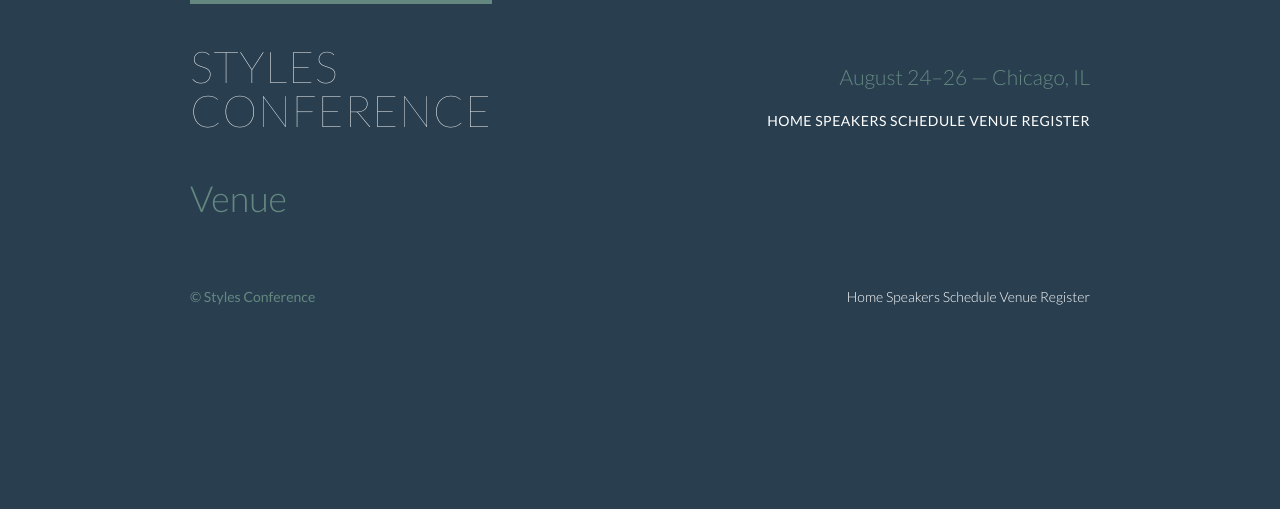
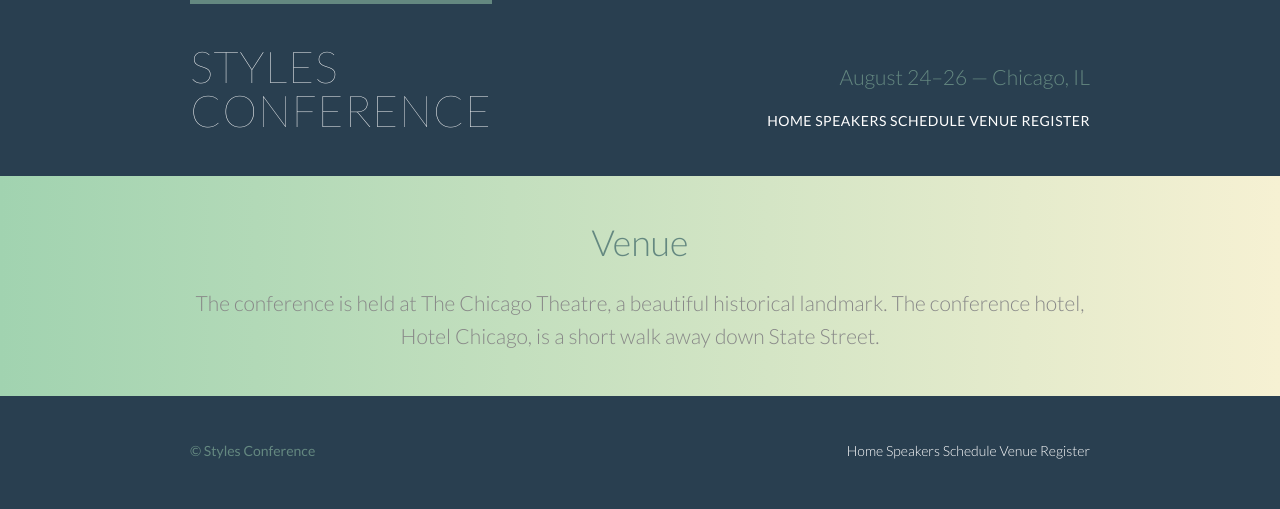
Before and after one commit to Dnld/stylesconf, a plain HTML site: page venue.html in a window 1280 px wide. Drawn offline with Linux system fonts and the light colour scheme.

Commit message:
add gradient, formatting and text to leads on interior pages

```diff
--- a/assets/stylesheets/main.css
+++ b/assets/stylesheets/main.css
@@ -332,8 +332,35 @@ p a {
     ===============================================
 */
 
+.row,
+.row-alt {
+    min-width: 960px;
+}
+
 .row {
     background: #fff;
-    min-width: 960px;
     padding: 66px 0 44px 0;
 }
+
+.row-alt {
+    background: #cbe2c1;
+    background: -webkit-linear-gradient(to right, #a1d3b0, #f6f1d3);
+    background: -moz-linear-gradient(to right, #a1d3b0, #f6f1d3);
+    background: linear-gradient(to right, #a1d3b0, #f6f1d3);
+    padding: 44px 0 22px 0;
+}
+
+/*
+    =================================================
+    Leads
+    ===============================================
+*/
+
+.lead {
+    text-align: center;
+}
+
+.lead p{
+    font-size: 21px;
+    line-height: 33px;
+}
--- a/venue.html
+++ b/venue.html
@@ -28,10 +28,13 @@
 
     </header>
 
-    <section class="container">
+    <section class="row-alt">
+        <div class="lead container">
 
-        <h1>Venue</h1>
+            <h1>Venue</h1>
+            <p>The conference is held at The Chicago Theatre, a beautiful historical landmark. The conference hotel, Hotel Chicago, is a short walk away down State Street.</p>
 
+        </div>
     </section>
 
     <footer class="primary-footer container group">
```
Also changed, not shown: register.html (+5 -2 lines), schedule.html (+5 -2 lines), speakers.html (+5 -2 lines).
